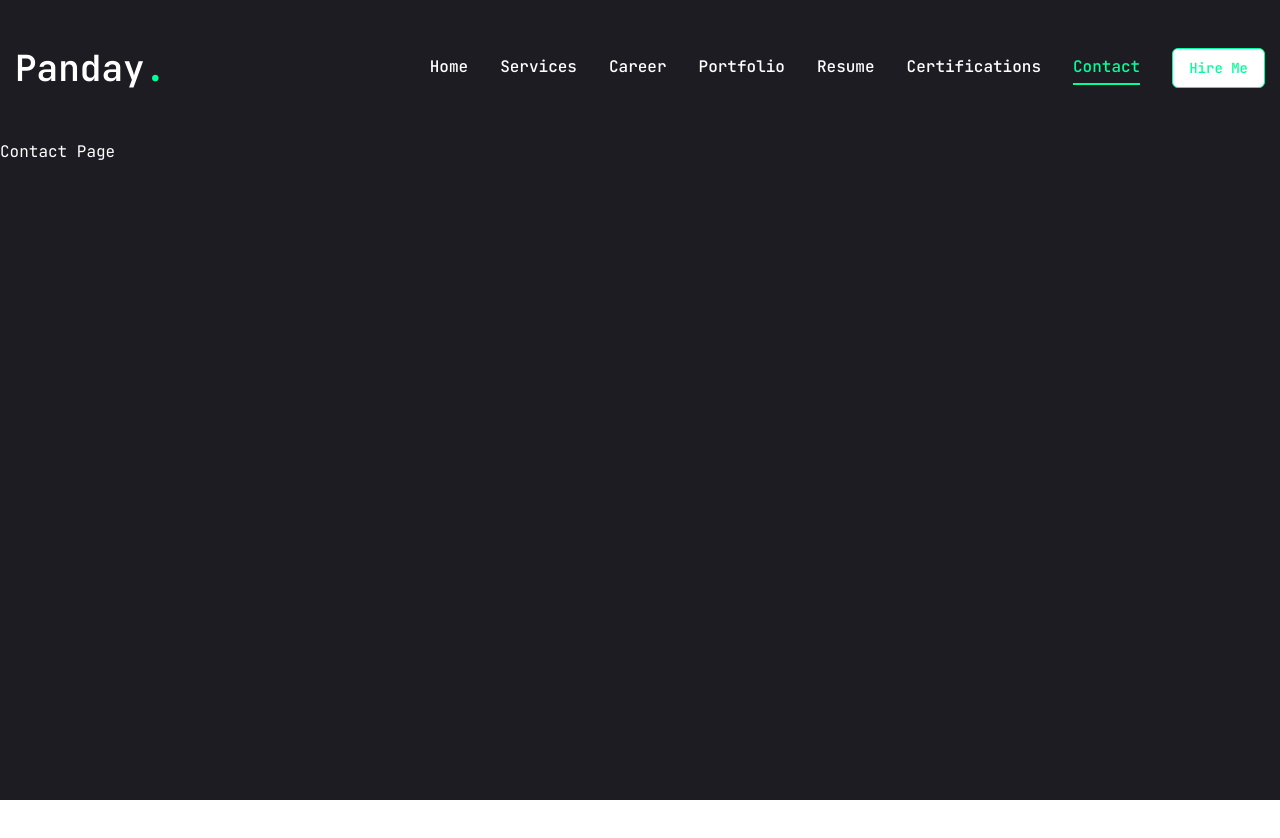
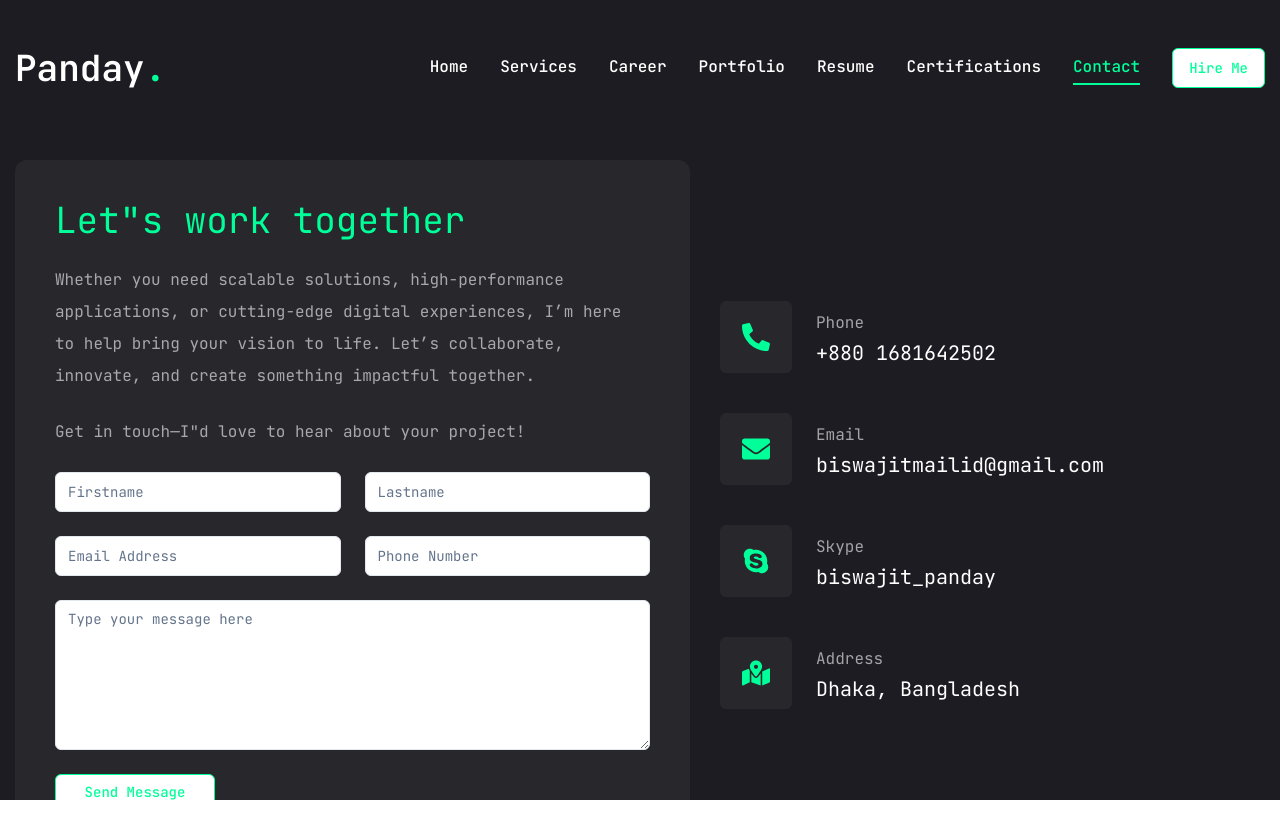
Before and after one commit to biswajitpanday/biswajitpanday.github.io, a Next.js app: page /contact in a window 1280 px wide. Shown: the top 838 px of the page. Before the commit the page ends 800 px from the top, so only its background shows below. Built offline with nearby package versions, Linux system fonts and the light colour scheme.

Commit message:
Contact Form

```diff
--- a/app/contact/page.tsx
+++ b/app/contact/page.tsx
@@ -1,7 +1,94 @@
+"use client";
+import { Button } from "@/components/ui/button";
+import { Input } from "@/components/ui/input";
+import { Textarea } from "@/components/ui/textarea";
+import { motion } from "framer-motion";
+import { FaEnvelope, FaMapMarkedAlt, FaPhoneAlt, FaSkype } from "react-icons/fa";
+
+const info = [
+  {
+    icon: <FaPhoneAlt />,
+    title: "Phone",
+    description: "+880 1681642502",
+  },
+  {
+    icon: <FaEnvelope />,
+    title: "Email",
+    description: "biswajitmailid@gmail.com",
+  },
+  {
+    icon: <FaSkype />,
+    title: "Skype",
+    description: "biswajit_panday",
+  },
+  {
+    icon: <FaMapMarkedAlt />,
+    title: "Address",
+    description: "Dhaka, Bangladesh",
+  },
+];
+
 const Contact = () => {
-    return (
-        <div>Contact Page</div>
-    );
-}
+  return (
+    <motion.section
+      initial={{ opacity: 0 }}
+      animate={{
+        opacity: 1,
+        transition: { delay: 2.4, duration: 0.4, ease: "easeIn" },
+      }}
+      className="py-6"
+    >
+      <div className="container mx-auto">
+        <div className="flex flex-col xl:flex-row gap-[30px]">
+          <div className="xl:w-[54%] order-2 xl:order-none">
+            <form className="flex flex-col gap-6 p-10 bg-[#27272c] rounded-xl">
+              <h3 className="text-4xl text-secondary-default">
+                Let&quot;s work together
+              </h3>
+              <p className="text-white/60">
+                Whether you need scalable solutions, high-performance
+                applications, or cutting-edge digital experiences, I’m here to
+                help bring your vision to life. Let’s collaborate, innovate, and
+                create something impactful together.
+              </p>
+              <p className="text-white/60">
+                Get in touch—I&quot;d love to hear about your project!
+              </p>
+              <div className="grid grid-cols-1 md:grid-cols-2 gap-6">
+                <Input type="text" placeholder="Firstname" />
+                <Input type="text" placeholder="Lastname" />
+                <Input type="text" placeholder="Email Address" />
+                <Input type="text" placeholder="Phone Number" />
+              </div>
+              <Textarea
+                  className="h-[150px] w-full"
+                  placeholder="Type your message here"
+                />
+                <Button size="sm" variant="outline" className="max-w-40 custom-button">
+                  Send Message
+                </Button>
+            </form>
+          </div>
+
+          <div className="flex-1 flex items-center xl::justify-end order-1 xl:order-none mb-8 xl:mb-0">
+            <ul className="flex flex-col gap-10">
+                {info.map((item, index) => {
+                    return <li key={index} className="flex items-center gap-6">
+                        <div className="w-[52px] h-[52px] xl:w-[72px] xl:h-[72px] bg-[#27272c] text-secondary-default rounded-md flex items-center justify-center">
+                            <div className="text-[28px]">{item.icon}</div>
+                        </div>
+                        <div>
+                            <p className="text-white/60">{item.title}</p>
+                            <h3 className="text-xl">{item.description}</h3>
+                        </div>
+                    </li>
+                })}
+            </ul>
+          </div>
+        </div>
+      </div>
+    </motion.section>
+  );
+};
 
 export default Contact;
```
